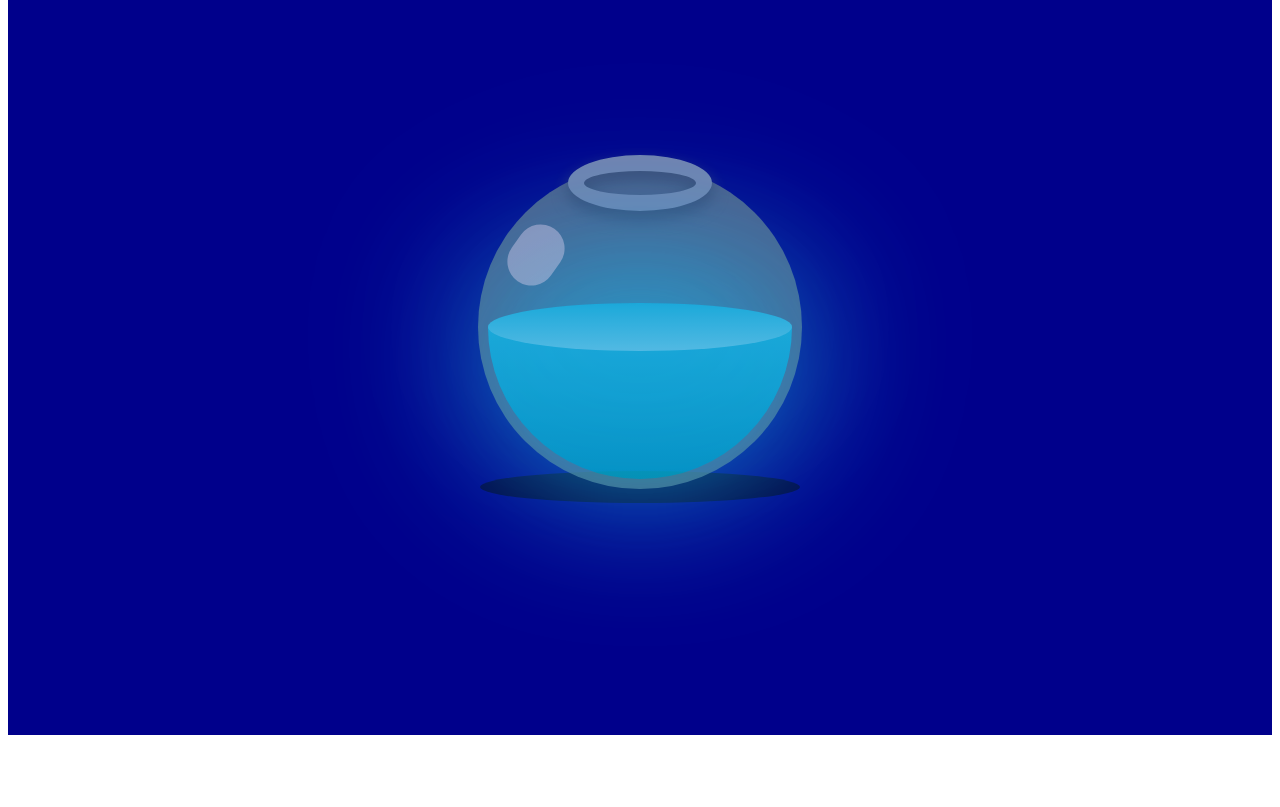
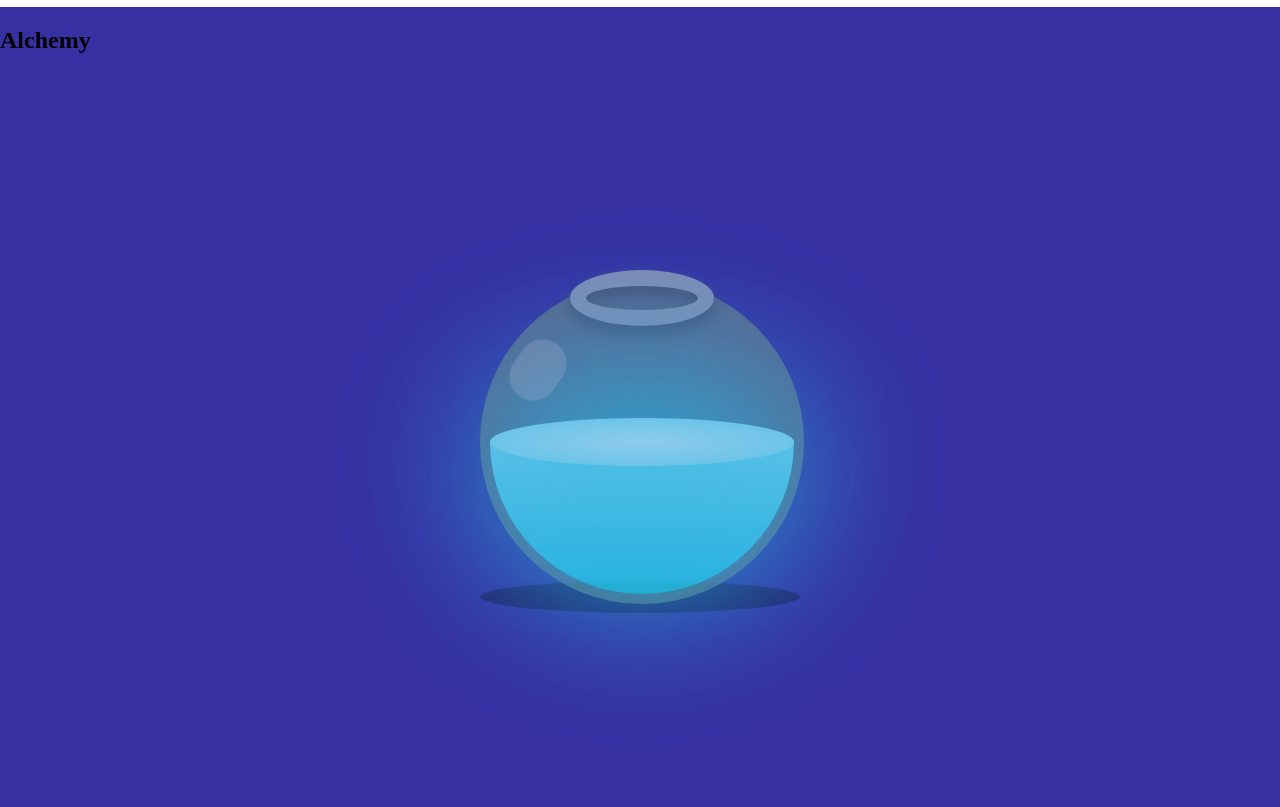
Before and after one commit to Orijhins/Sheet-Happens, a plain HTML site: page index.html in a window 1280 px wide. Shown: the part 73-880 px from the top of the page. Before the commit the page ends 816 px from the top, so only its background shows below. Drawn offline with Linux system fonts and the light colour scheme.

Commit message:
Rolling Flask with Hue

```diff
--- a/app.css
+++ b/app.css
@@ -1,16 +1,49 @@
-::root {
+*. :after, :before {
+    border: 0 solid;
+    box-sizing: border-box;
+}
 
+html {
+    --webkit-text-size-adjust: 100%;
+    tab-size: 4;
+    --moz-tab-size: 4;
+    --o-tab-size: 4;
+    tab-size: 4;
+}
+
+body {
+    padding: 0;
+    margin: 0;
+    font-family: inherit;
+    line-height: inherit;
+}
+
+#hero {
+    background-color: #fafafa;
 }
 
 #alchemy {
-    background-color: darkblue;
+    background-color: #3730a3;
     width: 100%;
     height: 100vh;
+    display: flex;
+    flex-direction: column;
 }
-#alchemy #bowl {
-    position: absolute;
-    top: 50%;
-    left: 50%;
+
+#alchemy-core {
+    flex-grow: 1;
+    display: flex;
+    justify-content: center;
+    align-items: center;
+}
+
+#rolling-flask {
+    position: relative;
+    width: 20rem;
+    height: 20rem;
+}
+
+#alchemy #flask {
     transform: translate(-50%, -50%);
     width: 20rem;
     height: 20rem;
@@ -18,9 +51,14 @@
     opacity: 0.8;
     border-radius: 50%;
     border: 2px solid transparent;
+    transform-origin: bottom center;
+    transition-property: all;
+    transition-timing-function: linear;
+    transition-duration: 150ms;
+    animation: glow-n-roll 5s linear 0s infinite normal;
 }
 
-#alchemy #bowl::before {
+#alchemy #flask::before {
     content: "";
     position: absolute;
     height: 1.5rem;
@@ -33,7 +71,7 @@
     filter: drop-shadow(0 0.5rem 0.5rem #475569);
 }
 
-#alchemy #bowl::after {
+#alchemy #flask::after {
     content: "";
     position: absolute;
     top: 3.5rem;
@@ -43,7 +81,27 @@
     transform: rotate(35deg);
     background: linear-gradient(to top left, #f1f5f9, #f8f1fc);
     border-radius: 20rem;
-    opacity: 0.5;
+    opacity: 0.2;
+}
+
+@keyframes glow-n-roll {
+    0% {
+        filter: hue-rotate(0deg);
+        transform: rotate(0deg);
+    }
+    25% {
+        transform: rotate(15deg);
+    }
+    50% {
+        transform: rotate(0deg);
+    }
+    75% {
+        transform: rotate(-15deg);
+    }
+    100% {
+        transform: rotate(0deg);
+        filter: hue-rotate(360deg);
+    }
 }
 
 #alchemy #liquid {
@@ -52,10 +110,16 @@
     left: 0.5rem;
     right: 0.5rem;
     bottom: 0.5rem;
-    background: linear-gradient(to bottom, #22d3ee, #06b6d4);
+    background: linear-gradient(to bottom, #67e8f9, #22d3ee);
+    opacity: 1 !important;
     border-bottom-left-radius: 10rem;
     border-bottom-right-radius: 10rem;
     filter: drop-shadow(0 0 5rem #22d3ee);
+    transform-origin: top center;
+    transition-property: all;
+    transition-timing-function: linear;
+    transition-duration: 150ms;
+    animation: float 5s linear 0s infinite normal;
 }
 
 #alchemy #liquid::before {
@@ -64,18 +128,57 @@
     height: 3rem;
     width: 100%;
     top: -1.5rem;
-    background-image: linear-gradient(to top, #67e8f9, #22d3ee);
+    background-image: radial-gradient(#a5f3fc, #67e8f9);
     border-radius: 50%;
     filter: drop-shadow(0 0 5rem #22d3ee);
 }
 
+@keyframes float {
+    0% {
+        transform: rotate(0deg);
+    }
+    25% {
+        transform: rotate(-15deg);
+    }
+    50% {
+        transform: rotate(0deg);
+    }
+    75% {
+        transform: rotate(15deg);
+    }
+    100% {
+        transform: rotate(0deg);
+    }
+}
 #shadow {
     position: absolute;
     top: calc(50% + 10rem);
     left: 50%;
     height: 2rem;
     width: 20rem;
-    transform: translate(-50%, -50%);
-    background: rgba(0, 0, 0, 0.5);
+    transform: translate(-50%, -60%);
+    background: rgba(0, 0, 0, 0.3);
     border-radius: 50%;
+    transition-property: all;
+    transition-timing-function: linear;
+    transition-duration: 150ms;
+    animation: follow 5s linear 0s infinite normal;
 }
+
+@keyframes follow {
+    0% {
+        transform: translate(-50%, -60%);
+    }
+    25% {
+        transform: translate(-40%, -45%);
+    }
+    50% {
+        transform: translate(-50%, -60%);
+    }
+    75% {
+        transform: translate(-60%, -45%);
+    }
+    100% {
+        transform: translate(-50%, -60%);
+    }
+}
--- a/index.html
+++ b/index.html
@@ -8,10 +8,18 @@
     <link rel="stylesheet" href="app.css" />
   </head>
   <body>
+    <div id="hero">
+      <h1>Sheet Happens</h1>
+    </div>
     <section id="alchemy">
-      <div id="shadow"></div>
-      <div id="bowl">
-        <div id="liquid"></div>
+      <h2>Alchemy</h2>
+      <div id="alchemy-core">
+        <div id="rolling-flask">
+          <div id="shadow"></div>
+          <div id="flask">
+            <div id="liquid"></div>
+          </div>
+        </div>
       </div>
     </section>
   </body>
```
